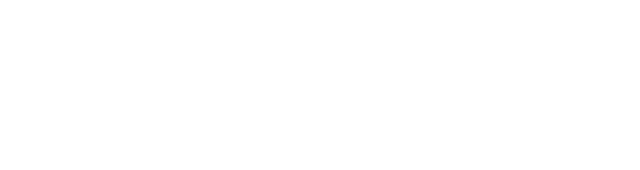
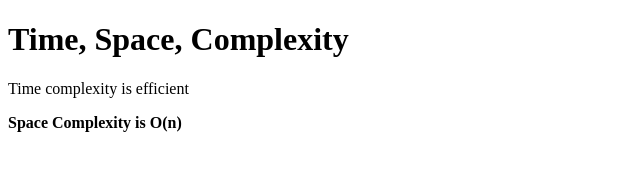
Before and after one commit to acciojob/time-and-space-complexity-akshath7135, a website: page main.html in a window 1280 px wide. Shown: the whole page, without its empty margins (0-640 px from the left). Drawn offline with Linux system fonts and the light colour scheme.

Commit message:
created a submission

```diff
--- a/main.html
+++ b/main.html
@@ -7,7 +7,9 @@
 </head>
 
 <body>
-	<!-- the entire body must be written by student -->
+	<h1>Time, Space, Complexity</h1>
+	<p>Time complexity is efficient</p>
+	<p><b>Space Complexity is O(n)</b></p>
     <script type="text/javascript" src="./script.js">
 </script>
 
```
